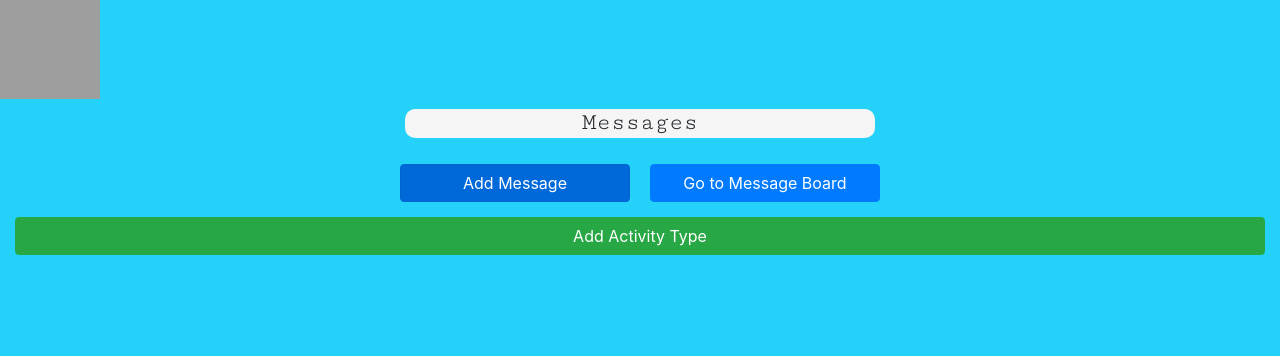
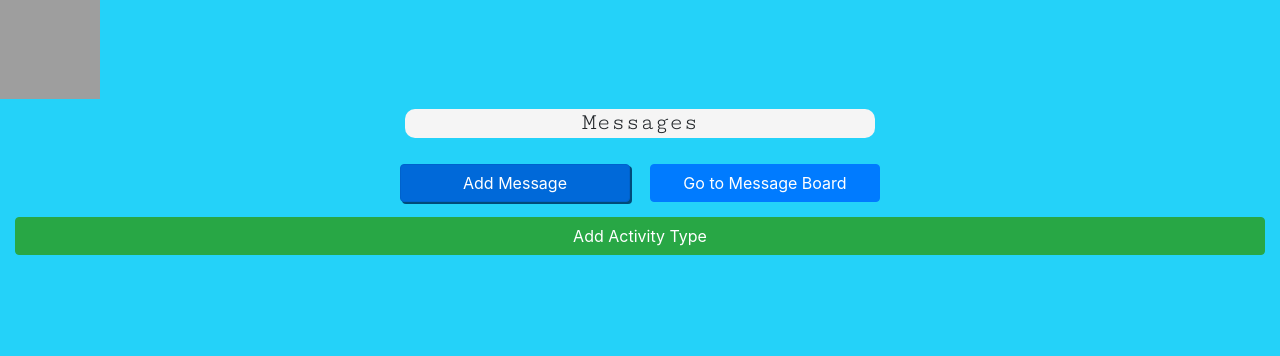
Before and after one commit to kirksudduth/PawPal, a Django app: page /pawpals/1 in a window 1280 px wide, with the pointer over the restyled element. Shown: the part 95-451 px from the top of the page. Run offline with Django 3.2, Linux system fonts and the light colour scheme; a user stored in the database is signed in; data comes from the database, SQL or seed files in the repository; data that the repository does not hold is empty; parts of the project's set-up code (start-up, migrations or seed data) failed here and were passed over; some libraries are stand-ins or nearby versions; grey boxes are pictures that could not be loaded.

Commit message:
added hover functionality to message buttons

```diff
--- a/pawpalproject/pawpalapp/static/styles/base.css
+++ b/pawpalproject/pawpalapp/static/styles/base.css
@@ -85,6 +85,10 @@ img {
   margin: 10px;
 }
 
+.add_message:hover,
+.to_message_board:hover {
+  box-shadow: 2px 2px #004b7a;
+}
 .message_board {
   max-width: 500px;
 }
```
